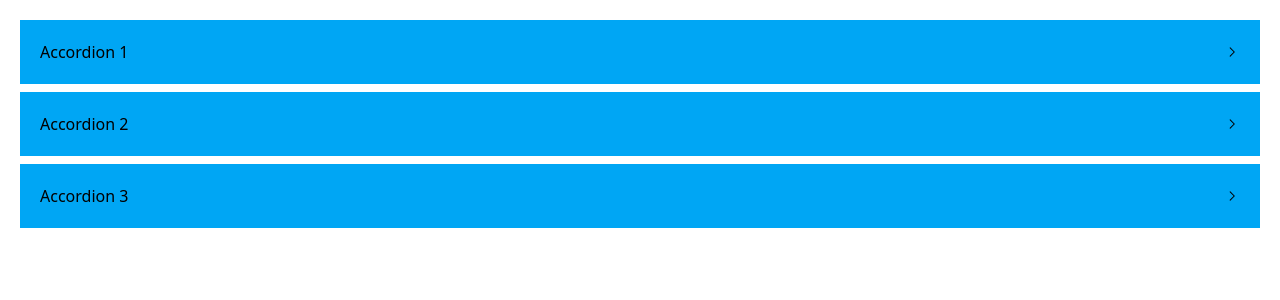
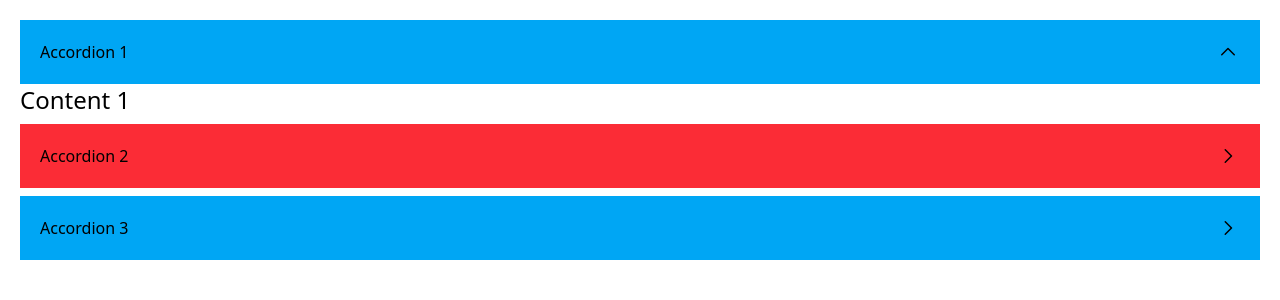
Before and after one commit to Hasan-Elmaghraby/accordion_component, a React (Vite) app: page / in a window 1280 px wide. Shown: the top 300 px of the page. Built offline with nearby package versions, Linux system fonts and the light colour scheme.

Commit message:
create new accordion

```diff
--- a/package.json
+++ b/package.json
@@ -11,6 +11,7 @@
   },
   "dependencies": {
     "@tailwindcss/vite": "^4.0.6",
+    "classnames": "^2.5.1",
     "react": "^19.0.0",
     "react-dom": "^19.0.0",
     "react-icons": "^5.4.0",
--- a/src/App.tsx
+++ b/src/App.tsx
@@ -1,25 +1,35 @@
+import { GoChevronRight } from "react-icons/go";
 import { Accordion } from "./components/Accordion";
 function App() {
   const items = [
     {
       id: 1,
       label: "Accordion 1",
-      content: "Content 1",
+      content: <p className="text-2xl">Content 1</p>,
     },
     {
       id: 2,
       label: "Accordion 2",
-      content: "Content 2",
+      content: <p className="text-2xl">Content 2</p>,
     },
     {
       id: 3,
       label: "Accordion 3",
-      content: "Content 3",
+      content: <p className="text-2xl">Content 3</p>,
     },
   ];
   return (
     <div className="m-5">
-      <Accordion items={items} />
+      <Accordion
+        items={items}
+        defaultActiveKey={[1]}
+        disabledCollapse={[2]}
+        icon={
+          <div className="text-2xl ">
+            <GoChevronRight />
+          </div>
+        }
+      />
     </div>
   );
 }
--- a/src/components/Accordion.tsx
+++ b/src/components/Accordion.tsx
@@ -1,26 +1,56 @@
-import { useState } from "react";
+import React, { useEffect, useState } from "react";
 import { GoChevronUp, GoChevronRight } from "react-icons/go";
+import classnames from "classnames";
+import type { AccordionProps } from "./AccordionProps";
 
-interface AccordionProps {
-  items: {
-    id: number;
-    label: string;
-    content: string;
-  }[];
-}
-export const Accordion = ({ items }: AccordionProps) => {
-  const [isOpen, setIsOpen] = useState<number | null>(null);
+export const Accordion: React.FC<AccordionProps> = ({
+  disabledCollapse,
+  items,
+  defaultActiveKey,
+  showIcon = true,
+  icon,
+}) => {
+  const [isOpen, setIsOpen] = useState<
+    number | string | number[] | string[] | null
+  >([]);
 
   const handleClick = (currentIndex: number) => {
+    if (
+      Array.isArray(disabledCollapse) &&
+      disabledCollapse.some((key) => key === items[currentIndex].id)
+    ) {
+      return;
+    }
     setIsOpen((currentExpandedIndex) =>
       currentExpandedIndex === currentIndex ? null : currentIndex
     );
   };
 
+  useEffect(() => {
+    items.map((item, index) => {
+      if (
+        Array.isArray(defaultActiveKey) &&
+        defaultActiveKey.some((key) => key === item.id)
+      ) {
+        setIsOpen(() => {
+          return index;
+        });
+      }
+    });
+  }, [items, defaultActiveKey]);
+
   const renderedItems = items.map((item, index) => {
+    const classes = classnames(
+      "flex justify-between items-center bg-sky-500 hover:bg-sky-700 p-5 cursor-pointer transition delay-150 duration-300 ease-in-out",
+      {
+        "!bg-red-500 pointer-events-none":
+          Array.isArray(disabledCollapse) &&
+          (disabledCollapse as (string | number)[]).includes(item.id),
+      }
+    );
     const isExpanded = index === isOpen;
 
-    const icon = isExpanded ? <GoChevronUp /> : <GoChevronRight />;
+    const defaultIcon = isExpanded ? <GoChevronUp /> : <GoChevronRight />;
     const content = isExpanded && (
       <div className="transition delay-150 duration-300 ease-in-out">
         {item.content}
@@ -28,12 +58,12 @@ export const Accordion = ({ items }: AccordionProps) => {
     );
     return (
       <div className="" key={item.id}>
-        <div
-          onClick={() => handleClick(index)}
-          className="flex justify-between items-center bg-sky-500 hover:bg-sky-700 p-5 cursor-pointer transition delay-150 duration-300 ease-in-out"
-        >
+        <div onClick={() => handleClick(index)} className={classes}>
           {item.label}
-          {icon}
+          {(showIcon && (
+            <div className={`${isExpanded ? "rotate-270" : ""} `}>{icon}</div>
+          )) ||
+            defaultIcon}
         </div>
         {content}
       </div>
--- /dev/null
+++ b/src/components/AccordionProps.ts
@@ -0,0 +1,12 @@
+export interface AccordionProps {
+  customClass?: string;
+  disabledCollapse?: string[] | number[] | null;
+  showIcon?: boolean;
+  icon?: React.ReactNode;
+  defaultActiveKey?: string[] | number[] | null;
+  items: {
+    id: number | string;
+    label: string;
+    content: React.ReactNode;
+  }[];
+}
```
Also changed, not shown: 1 other file (tests, documents, lock files or other folders).
